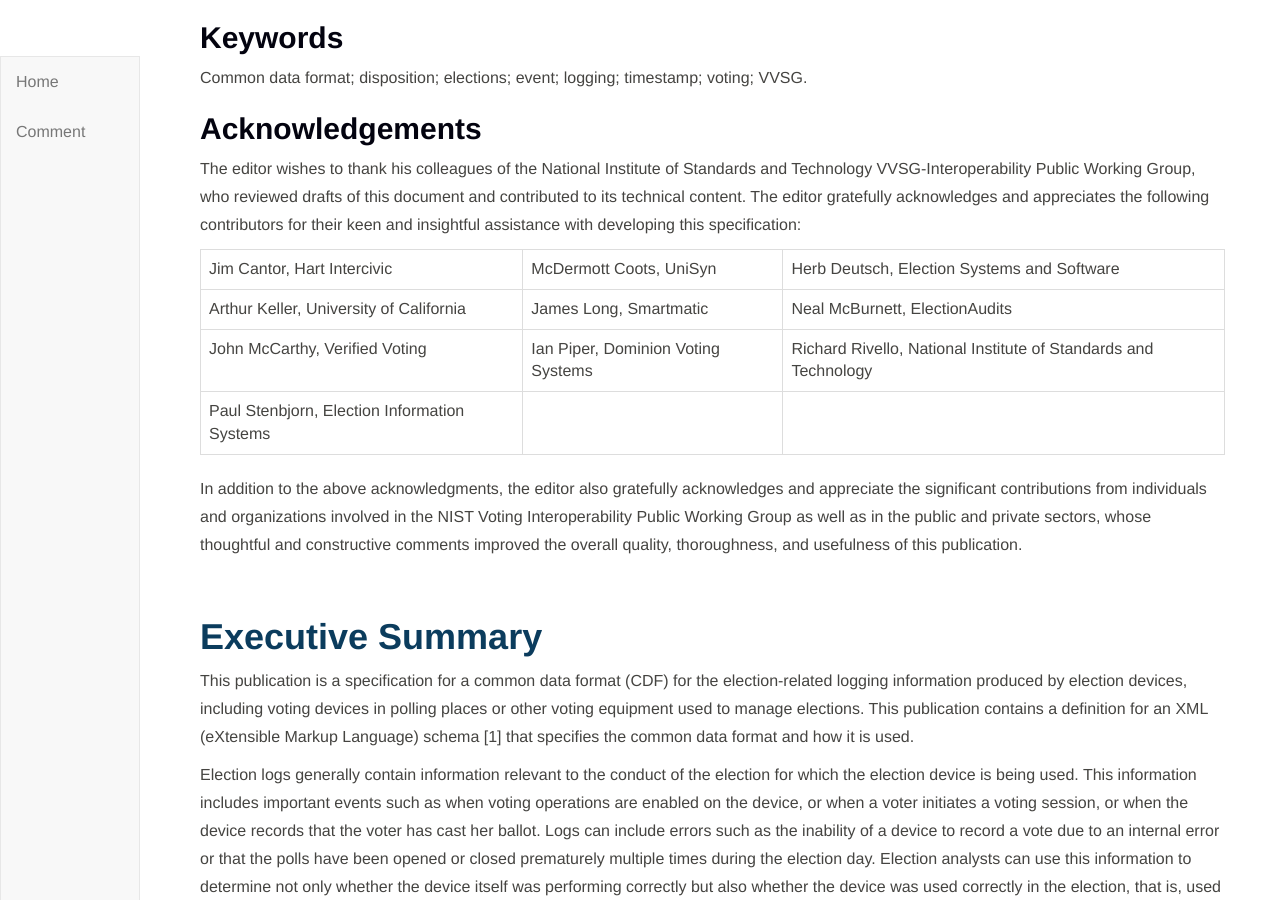
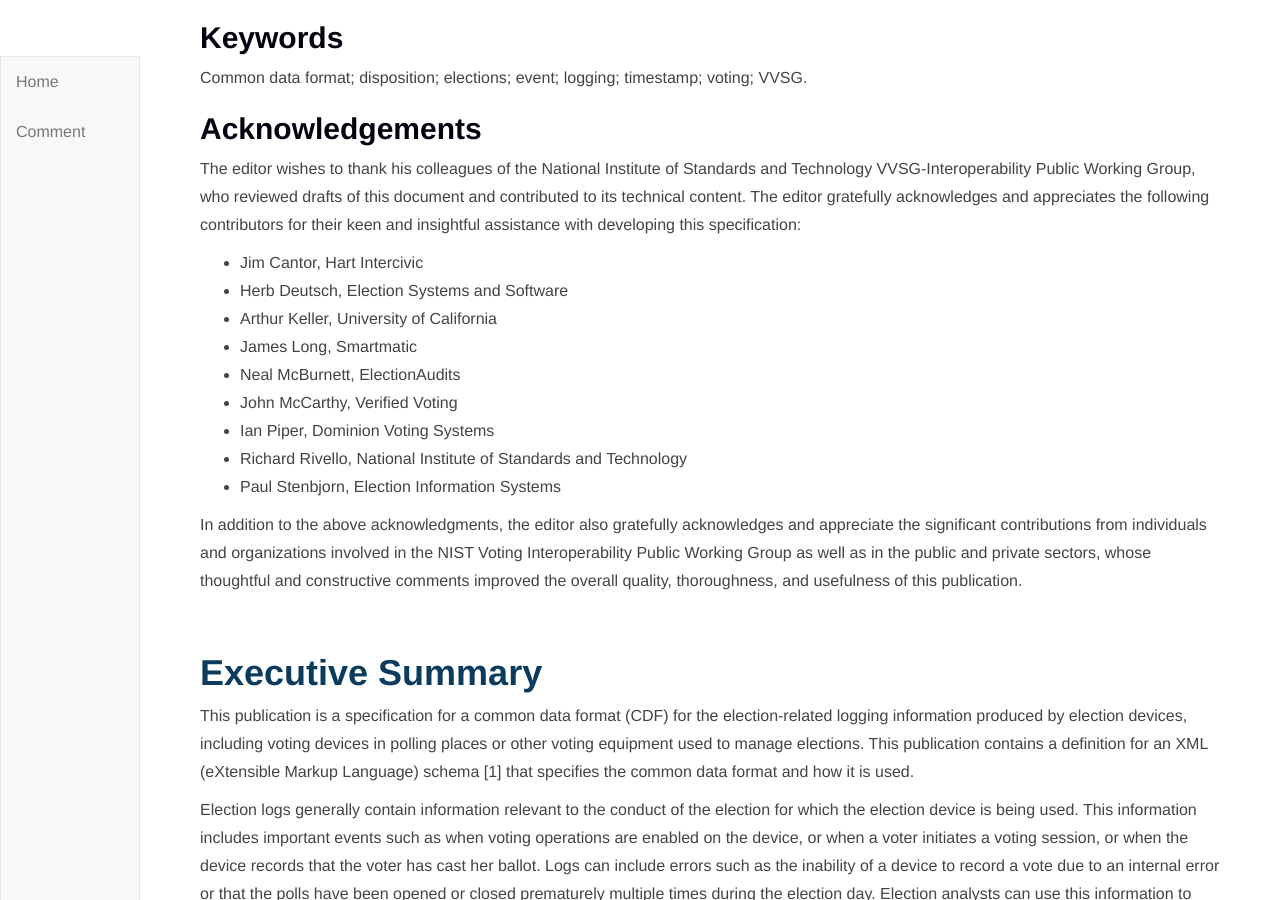
Before and after one commit to usnistgov/ElectionEventLogging, a Jekyll site: the page built from index.md, in a window 1280 px wide and 900 px high, scrolled down 1504 px. Built offline with Jekyll 4.4.1, drawn with Linux system fonts in a browser that asks for light colours; our own code applies the rules of GitHub Pages for plain Markdown files.

Commit message:
updated text

```diff
--- a/index.md
+++ b/index.md
@@ -54,11 +54,16 @@ Common data format; disposition; elections; event; logging; timestamp; voting; V
 ## Acknowledgements
 The editor wishes to thank his colleagues of the National Institute of Standards and Technology VVSG-Interoperability Public Working Group, who reviewed drafts of this document and contributed to its technical content.  The editor gratefully acknowledges and appreciates the following contributors for their keen and insightful assistance with developing this specification:
 
----|---|---
-Jim Cantor, Hart Intercivic | McDermott Coots, UniSyn | Herb Deutsch, Election Systems and Software
-Arthur Keller, University of California | James Long, Smartmatic | Neal McBurnett, ElectionAudits
-John McCarthy, Verified Voting | Ian Piper, Dominion Voting Systems | Richard Rivello, National Institute of Standards and Technology
-Paul Stenbjorn, Election Information Systems |  |
+
+* Jim Cantor, Hart Intercivic
+* Herb Deutsch, Election Systems and Software
+* Arthur Keller, University of California
+* James Long, Smartmatic
+* Neal McBurnett, ElectionAudits
+* John McCarthy, Verified Voting
+* Ian Piper, Dominion Voting Systems
+* Richard Rivello, National Institute of Standards and Technology
+* Paul Stenbjorn, Election Information Systems
 
 In addition to the above acknowledgments, the editor also gratefully acknowledges and appreciate the significant contributions from individuals and organizations involved in the NIST Voting Interoperability Public Working Group as well as in the public and private sectors, whose thoughtful and constructive comments improved the overall quality, thoroughness, and usefulness of this publication.
 
```
